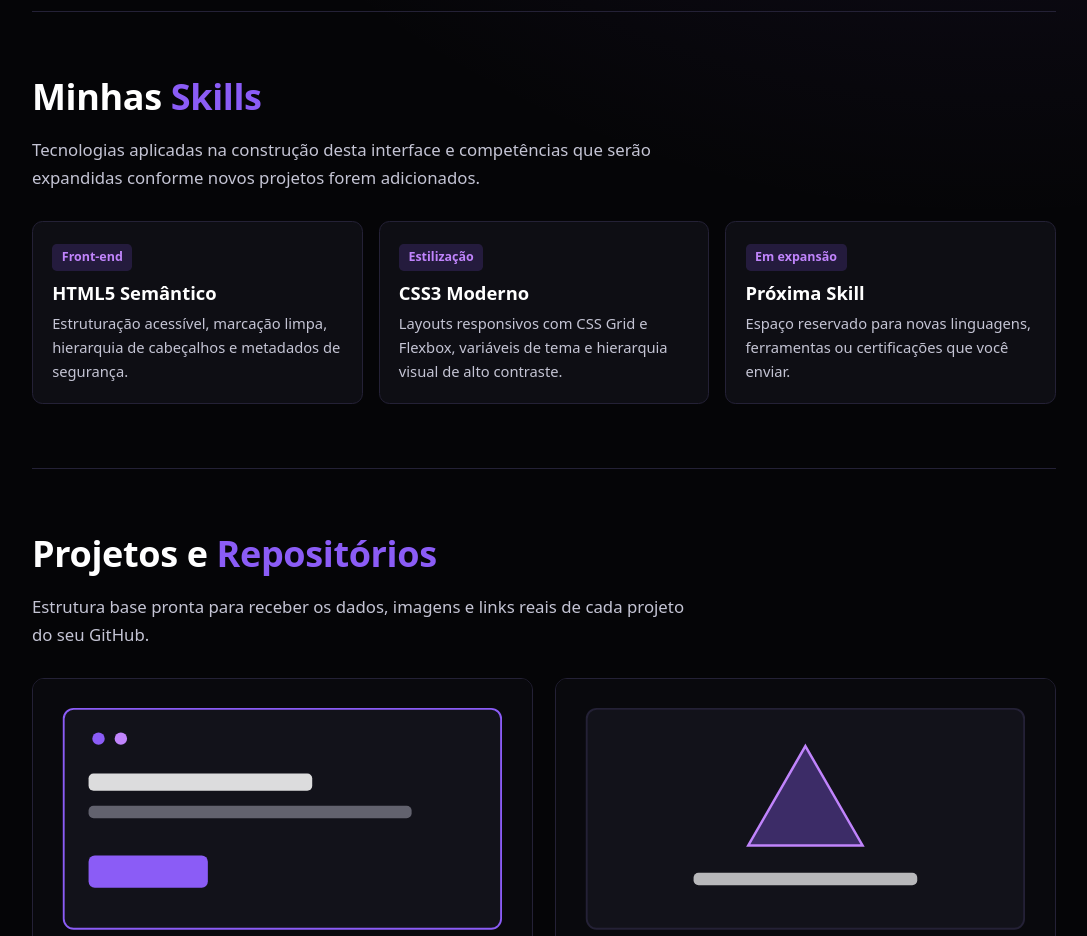
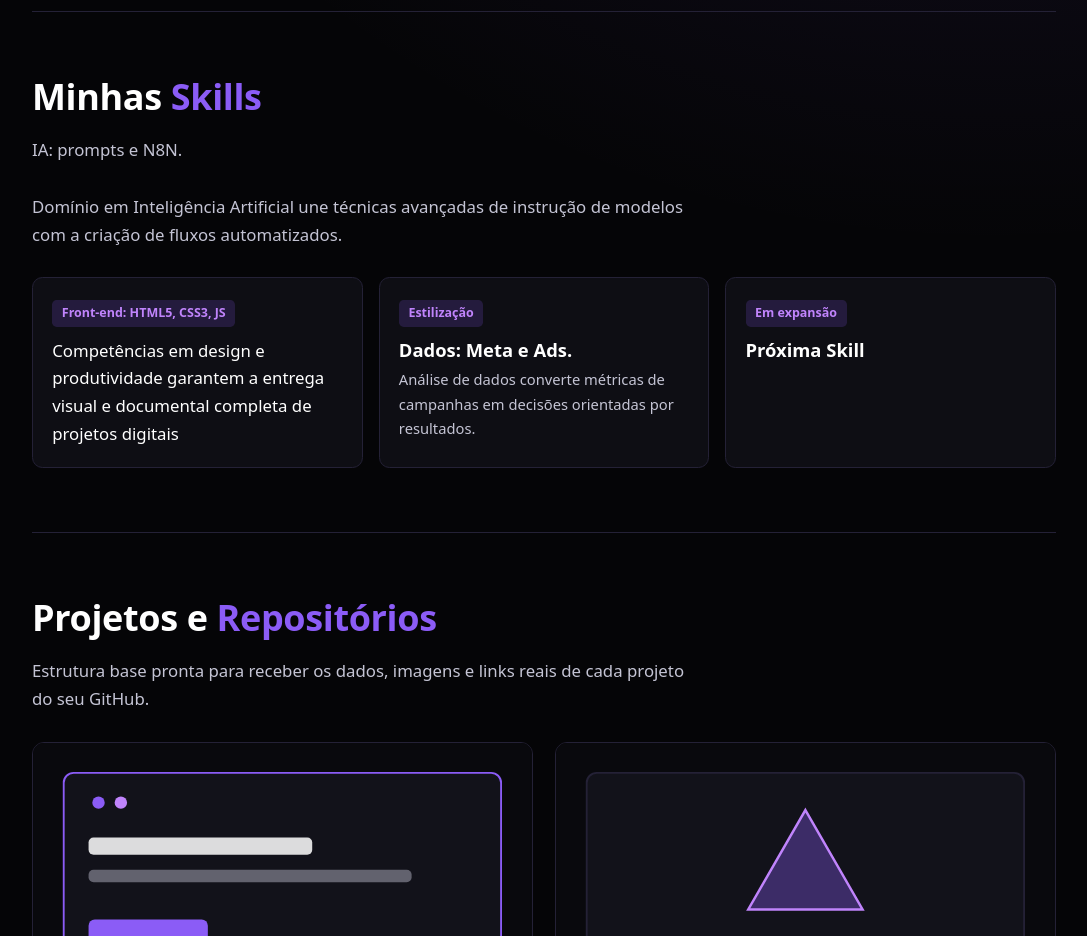
Before and after one commit to GiulianoML/GiulianoML.github.ioo, a plain HTML site: page index.html in a window 1280 px wide. Shown: the part 1060-1996 px from the top of the page, without its empty margins (96-1183 px from the left). Drawn offline with Linux system fonts and the light colour scheme.

Commit message:
Update index.html

```diff
--- a/index.html
+++ b/index.html
@@ -265,28 +265,29 @@ footer .wrap{display:flex;flex-wrap:wrap;justify-content:space-between;gap:1rem}
           <li>• Dados: Meta e Ads </li>
           <li>• Front-end: HTML5, CSS3, JS.</li>
         </ul>
+
       </aside>
     </div>
   </section>
 
   <section id="skills" class="wrap">
     <h2>Minhas <span>Skills</span></h2>
-    <p class="section-desc">Tecnologias aplicadas na construção desta interface e competências que serão expandidas conforme novos projetos forem adicionados.</p>
+    <p class="section-desc">IA: prompts e N8N.</p>
+    <p class="section-desc">Domínio em Inteligência Artificial une técnicas avançadas de instrução de modelos com a criação de fluxos automatizados.</p>
     <div class="skills-grid">
       <article class="skill-card">
-        <span class="skill-badge">Front-end</span>
-        <h3>HTML5 Semântico</h3>
-        <p>Estruturação acessível, marcação limpa, hierarquia de cabeçalhos e metadados de segurança.</p>
+        <span class="skill-badge">Front-end: HTML5, CSS3, JS</span>
+        <p CLASS="SECTION-DESC"></p>Competências em design e produtividade garantem a entrega visual e documental completa de projetos digitais</p>
       </article>
       <article class="skill-card">
         <span class="skill-badge">Estilização</span>
-        <h3>CSS3 Moderno</h3>
-        <p>Layouts responsivos com CSS Grid e Flexbox, variáveis de tema e hierarquia visual de alto contraste.</p>
+        <h3>Dados: Meta e Ads.</h3>
+        <p>Análise de dados converte métricas de campanhas em decisões orientadas por resultados.</p>
       </article>
       <article class="skill-card">
         <span class="skill-badge">Em expansão</span>
         <h3>Próxima Skill</h3>
-        <p>Espaço reservado para novas linguagens, ferramentas ou certificações que você enviar.</p>
+        <p></p>
       </article>
     </div>
   </section>
```
